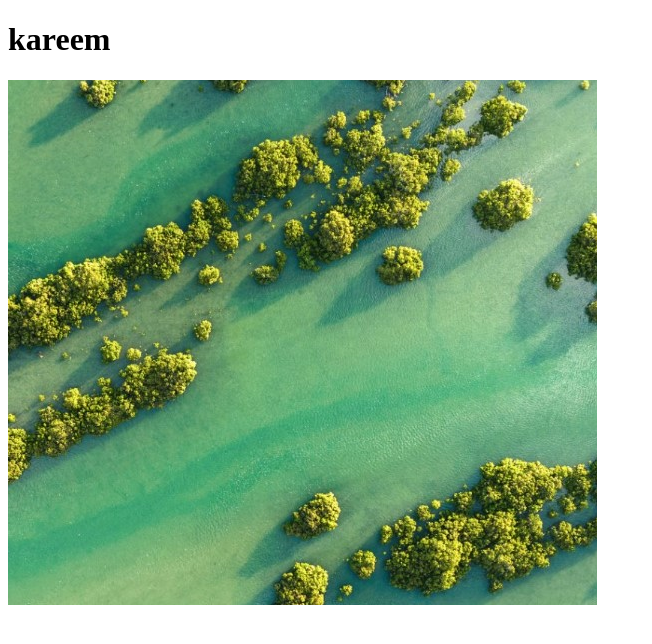
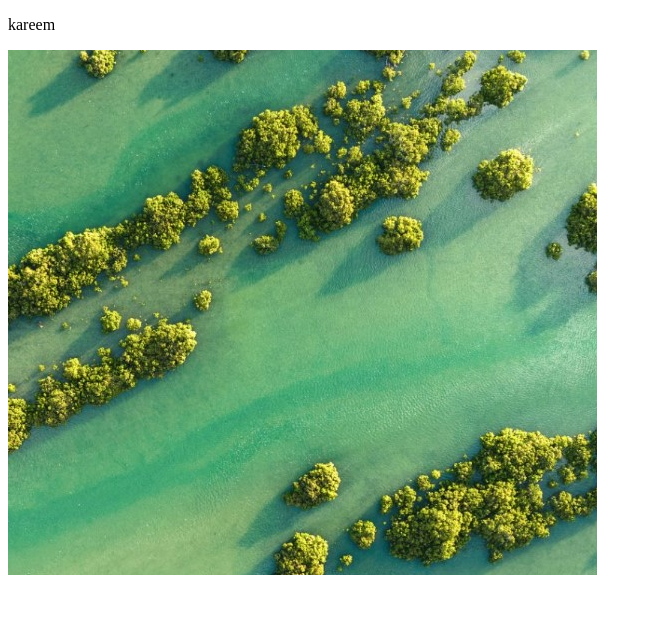
Before and after one commit to kareemAmin233/abo-Amin, a plain HTML site: page 1.html in a window 1280 px wide. Shown: the whole page, without its empty margins (0-652 px from the left). Drawn offline with Linux system fonts and the light colour scheme.

Commit message:
Update 1.html

```diff
--- a/1.html
+++ b/1.html
@@ -10,7 +10,7 @@
 
 <body>
 
-<h1> kareem </h1>
+<p> kareem </p>
 <img src="./img1.png">
 
 
```
